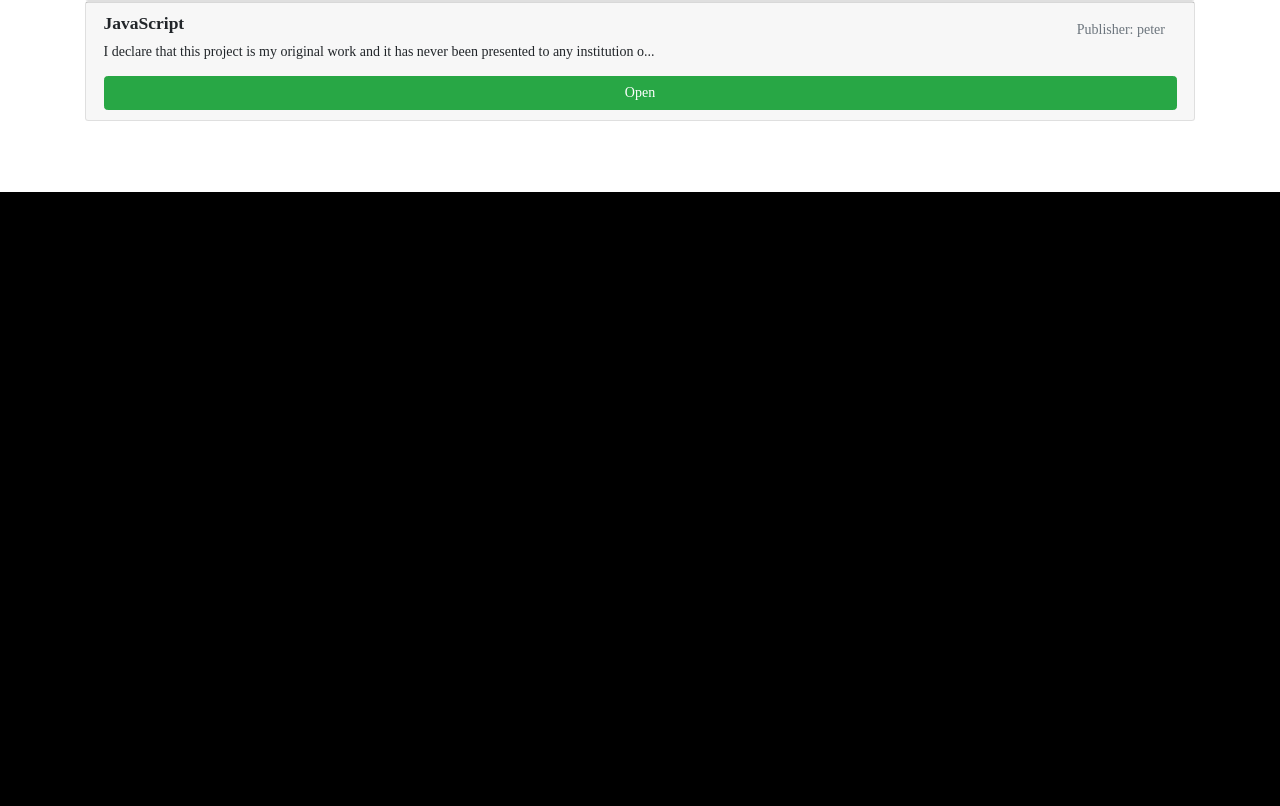
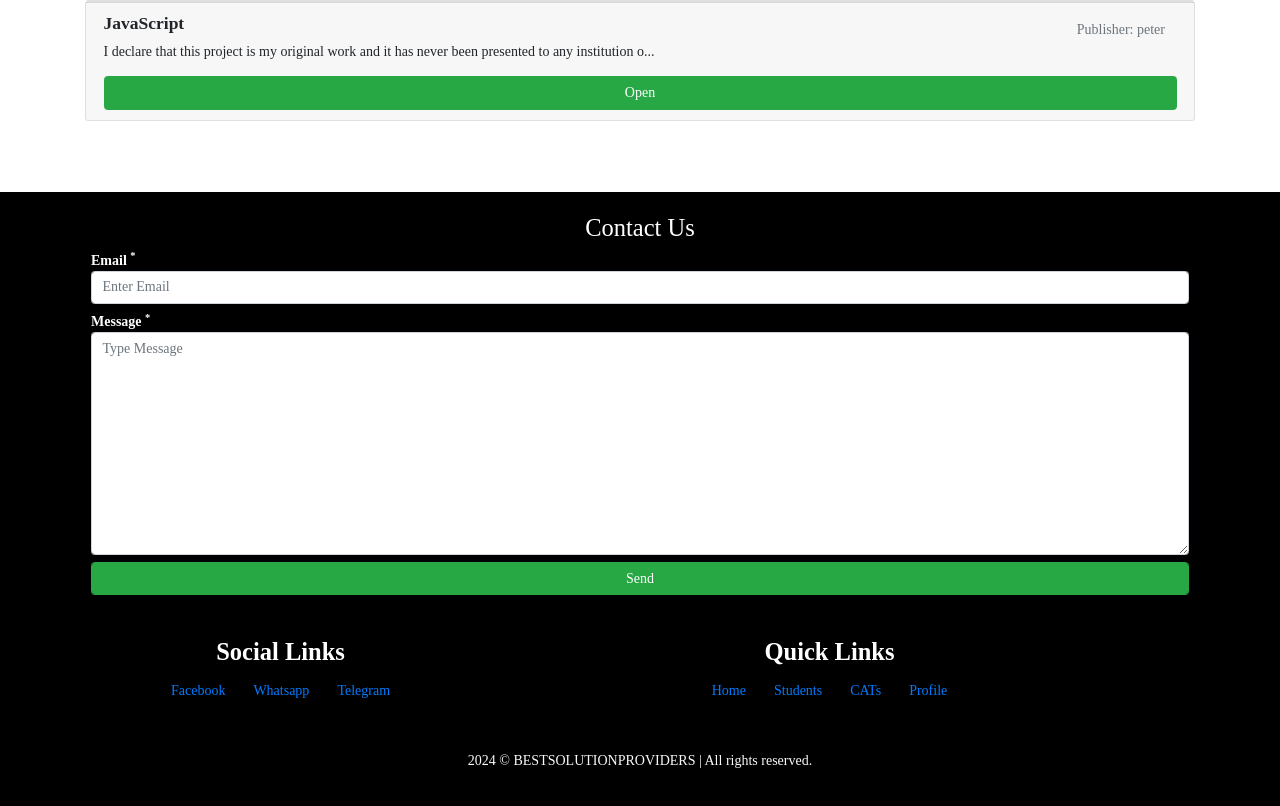
Before and after one commit to saulnyongesa/med-learn-a, a Django app: page /Home/?next=/Student/Cat/View/1/ in a window 1280 px wide. Shown: the part 578-1384 px from the top of the page. Before the commit the page ends 770 px from the top, so only its background shows below. Run offline with Django 5.2, Linux system fonts and the light colour scheme; data comes from the database, SQL or seed files in the repository; both versions use the stored data as it was after the commit; some libraries are stand-ins or nearby versions.

Commit message:
Footer Fields Added

```diff
--- a/author/urls.py
+++ b/author/urls.py
@@ -27,7 +27,7 @@ urlpatterns += [
 ]
 # Exams Url==================================================================
 urlpatterns += [
-    path('Cat/Home/', views.cat_home, name='cat-home-url'),
+    path('Cats/', views.cat_home, name='cat-home-url'),
     path('Cat/Create/', views.cat_create, name='cat-create-url'),
     path('Cat/View/<pk>', views.cat_view, name='cat-view-url'),
     path('Cat/Edit/<pk>', views.cat_edit, name='cat-edit-url'),
--- a/student/models.py
+++ b/student/models.py
@@ -45,7 +45,7 @@ class MyTutorial(models.Model):
         return self.tutorial.name
 
 
-# Cat
+# Cat=====================================
 class Cat(models.Model):
     cat_id = models.CharField(max_length=100, null=True, unique=True)
     user = models.ForeignKey(User, null=True, on_delete=models.CASCADE)
--- a/templates/footer.html
+++ b/templates/footer.html
@@ -1,3 +1,50 @@
 <section class="footer">
+    <div class="container p-4">
+        <h3 class="text-white font-weight-bolde text-center">Contact Us</h3>
+        <form class="w-100" action="" method="post">
+            <label class="w-100 text-white font-weight-bold" for="send-email">
+                Email <sup>*</sup><br>
+                <input class="form-control" type="email" name="email" id="send-email" placeholder="Enter Email"
+                    required>
+            </label> <br>
+            <label class="w-100 text-white font-weight-bold" for="send-message">
+                Message <sup>*</sup><br>
+                <textarea class="form-control" name="message" id="send-message" rows="10" placeholder="Type Message"
+                    required></textarea>
+            </label><br>
+            <input class="form-control btn btn-success" type="submit" value="Send">
+        </form>
+    </div>
+    <div class="container p-4 row">
+        <div class="col-md-6 col-sm-12">
+            <h3 class="text-white font-weight-bolder text-center">Social Links</h3>
+            <nav class="nav justify-content-center">
+                <a class="nav-link active" href="#">Facebook</a>
+                <a class="nav-link active" href="#">Whatsapp</a>
+                <a class="nav-link active" href="#">Telegram</a>
+
+            </nav>
+
+        </div>
+        <div class="col-md-6 col-sm-12">
+            <h3 class="text-white font-weight-bolder text-center">Quick Links</h3>
+            <nav class="nav justify-content-center">
+                <a class="nav-link active" href="#">Home</a>
+                <a class="nav-link active" href="#">Students</a>
+                <a class="nav-link active" href="#">CATs</a>
+                <a class="nav-link active" href="#">Profile</a>
+
+            </nav>
+
+        </div>
+    </div>
+    <div class="container p-4">
+        <p class="text-center text-light">
+            <script>
+                document.write(new Date().getFullYear())
+            </script>
+            © BESTSOLUTIONPROVIDERS | All rights reserved.
+        </p>
+    </div>
 
 </section>
--- a/templates/student/cat_view.html
+++ b/templates/student/cat_view.html
@@ -30,7 +30,7 @@
                 {{ cat.name }}
                 <span class="float-right btn btn-dark text-left">
                     TIME VIEW <br>
-                    <p class="font-weight-bolder">Start Time: {{ cat.end }}</p>
+                    <p class="font-weight-bolder">Start Time: {{ cat.start }}</p>
                     <p class="font-weight-bolder">End Time: {{ cat.end }}</p>
                     <p class="text-info font-weight-bolder" id="remaining-time"></p> <br>
                 </span>
```
Also changed, not shown: medLearn/settings.py (+7 -0 lines), read-only.js (added, +45 -0 lines), student/views.py (+11 -10 lines), templates/student/cat.html (+4 -14 lines), db.sqlite3, student/migrations/0021_response_is_selected.py (added), student/migrations/0022_cat_cat_id.py (added), student/migrations/0023_alter_cat_cat_id.py (added), student/migrations/0024_remove_response_is_correct_catsubmit.py (added).
